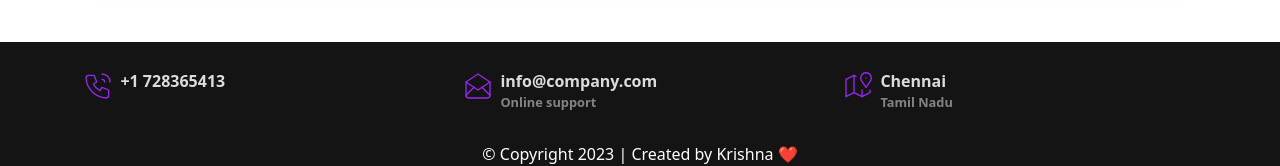
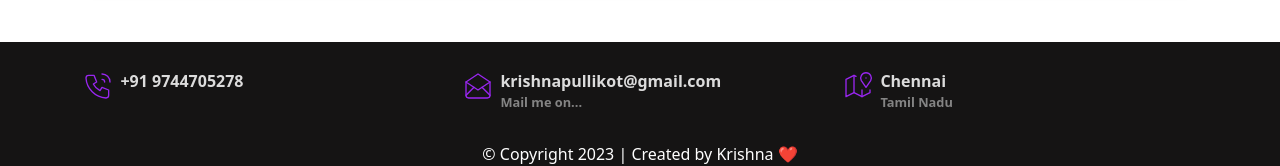
Before and after one commit to Krishna-Pulikkot/My-Portfolio, a plain HTML site: page index.html in a window 1280 px wide. Shown: the part 3425-3591 px from the top of the page. Drawn offline with nearby package versions, Linux system fonts and the light colour scheme; a web font is replaced by a local one.

Commit message:
Updated contact details

```diff
--- a/index.html
+++ b/index.html
@@ -580,7 +580,7 @@ The Get Started Section
           </svg>
         </div>
         <div class="contact-box-info">
-          <a href="#" class="info-title">+1 728365413</a>
+          <a href="#" class="info-title">+91 9744705278</a>
         </div>
       </div>
       <!-- CONTENT FOR EMAIL  -->
@@ -595,8 +595,8 @@ The Get Started Section
           </svg>
         </div>
         <div class="contact-box-info">
-          <a href="#" class="info-title">info@company.com</a>
-          <p class="info-subtitle">Online support</p>
+          <a href="#" class="info-title">krishnapullikot@gmail.com</a>
+          <p class="info-subtitle">Mail me on...</p>
         </div>
       </div>
       <!-- CONTENT FOR LOCATION  -->
```
